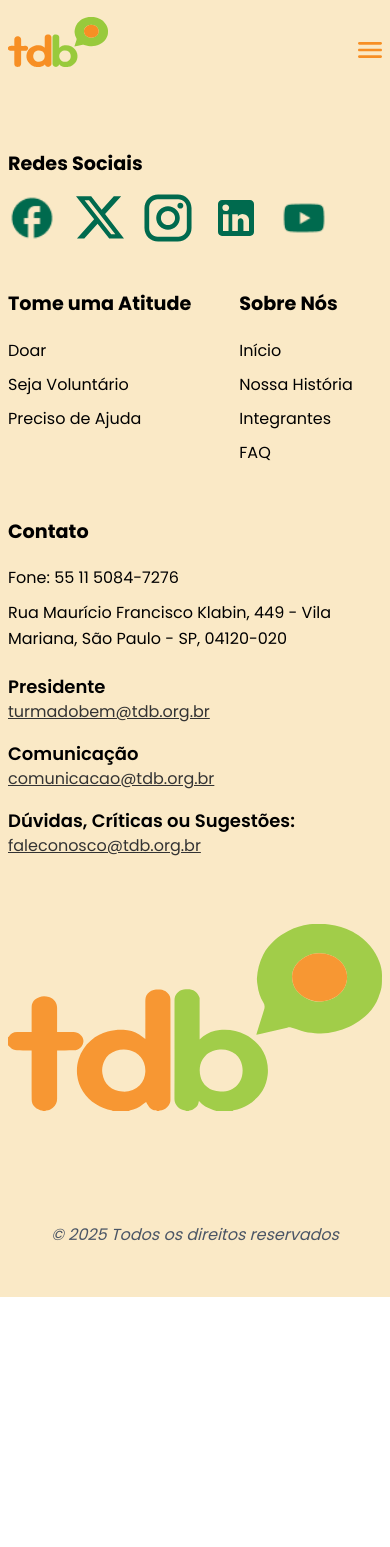
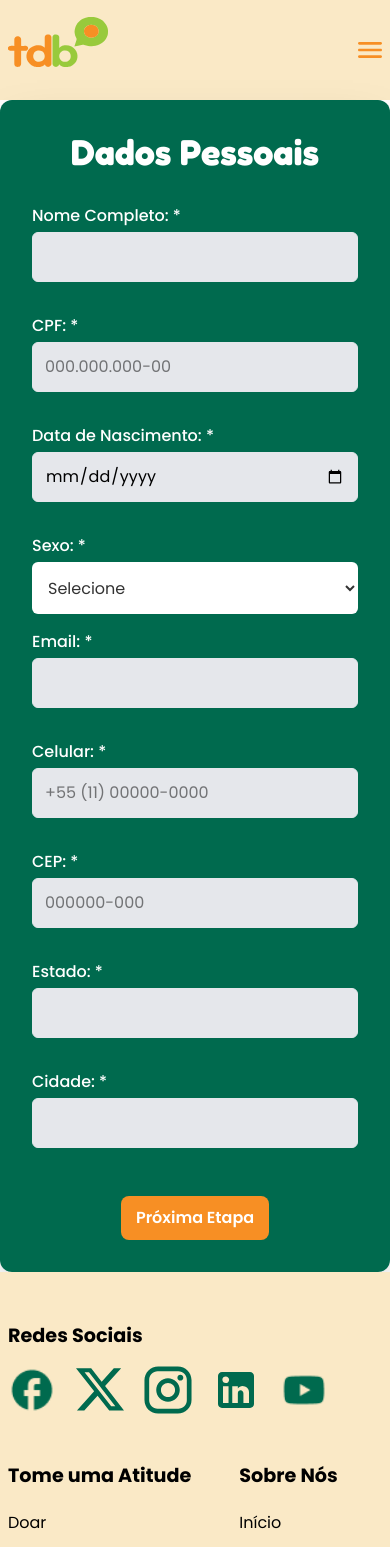
Before and after one commit to TdB-PlataformaRaizDoBem/Raiz-do-Bem, a React (Vite) app: page /contato in a window 390 px wide. Shown: the top 1547 px of the page. Before the commit the page ends 1297 px from the top, so only its background shows below. Built offline with nearby package versions, Linux system fonts and the light colour scheme.

Commit message:
feat(formSteps): implementação de formulário multi-etapas

```diff
--- a/src/components/form/Input.tsx
+++ b/src/components/form/Input.tsx
@@ -1,50 +1,33 @@
-import React from 'react'
+import React, { forwardRef } from "react";
 
-type InputProps = React.ComponentProps<'input'> & {
+type InputProps = React.ComponentProps<"input"> & {
   label: string;
   error?: string | null;
-}
+};
 
-const Input = ({ label, error, ...rest }: InputProps) => {
-
-  const baseStyleInput = `
-    border
-    border-gray-200
-    block
-    w-full
-    text-base
-    p-3
-    rounded-md
-    bg-gray-200
-    transition
-    focus:outline-none
-    hover:border-[#fb1]
-    hover:bg-white
-    hover:shadow-[0_0_0_3px_#fea]
-  `
+const Input = forwardRef<HTMLInputElement, InputProps>(
+  ({ label, error, ...rest }, ref) => {
+    const baseStyleInput = `border border-gray-200 block w-full p-3 rounded-md bg-gray-200 focus:outline-none hover:border-[#fb1] transition-all ${error ? "border-red-600" : ""}`;
 
     return (
       <div className="mb-4">
         <label
           htmlFor={rest.name}
-        className="block mb-1 font-medium"
+          className="block mb-1 font-medium text-white"
         >
           {label}
         </label>
-
         <input
           {...rest}
+          ref={ref}
           id={rest.name}
           className={baseStyleInput}
         />
+        {error && <p className="text-red-500 text-xs mt-1">{error}</p>}
+      </div>
+    );
+  },
+);
 
-      {error && (
-        <p className='text-red-600 text-sm mt-1'>
-          {error}
-        </p>
-      )}
-    </div>
-  )
-}
-
-export default Input
+Input.displayName = "Input";
+export default Input;
--- a/src/components/form/TextArea.tsx
+++ b/src/components/form/TextArea.tsx
@@ -1,13 +1,13 @@
-import React from 'react'
+import React, { forwardRef } from 'react';
 
 type TextAreaProps = React.ComponentProps<'textarea'> & {
   label: string;
   error?: string | null;
 };
 
-const TextArea = ({label, error, ...rest}: TextAreaProps) => {
-
-  const BaseStyleTextarea = `
+const TextArea = forwardRef<HTMLTextAreaElement, TextAreaProps>(
+  ({ label, error, ...rest }, ref) => {
+    const baseStyleTextarea = `
       border
       border-gray-200
       block
@@ -22,23 +22,32 @@ const TextArea = ({label, error, ...rest}: TextAreaProps) => {
       hover:bg-white
       hover:shadow-[0_0_0_3px_#fea]
       resize-none
-  `
+      ${error ? 'border-red-600 shadow-[0_0_0_1px_red]' : ''}
+    `;
 
     return (
-    <div className='mb-4'>
-      <label htmlFor={rest.name} className='block mb-[5px]'>{label}</label>
+      <div className="mb-4">
+        <label htmlFor={rest.name} className="block mb-1 font-medium text-white">
+          {label}
+        </label>
+
         <textarea
+          {...rest}
           id={rest.name}
-      className={BaseStyleTextarea}
+          ref={ref}
+          className={baseStyleTextarea}
         />
 
         {error && (
-        <p className='text-red-600 text-sm mt-1'>
+          <p className="text-red-600 text-sm mt-1">
             {error}
           </p>
         )}
       </div>
-  )
+    );
   }
+);
 
-export default TextArea
+TextArea.displayName = "TextArea";
+
+export default TextArea;
--- a/src/pages/contact/Contact.tsx
+++ b/src/pages/contact/Contact.tsx
@@ -1,9 +1,10 @@
 import React from "react";
+import ContactForm from "./Form/ContactForm";
 
 const Contact = () => {
   return (
     <>
-
+      <ContactForm />
     </>
   );
 };
--- /dev/null
+++ b/src/pages/contact/Form/ContactForm.tsx
@@ -0,0 +1,91 @@
+import React from "react";
+import { FormProvider, useForm } from "react-hook-form";
+import { Button } from "../../../components/ui/Button";
+import StepOne from "./StepOne";
+import StepTwo from "./StepTwo";
+
+export interface ContactFormData {
+  nome: string;
+  cpf: string;
+  nascimento: string;
+  sexo: "masculino" | "feminino";
+  violenciaDomestica?: "sim" | "nao";
+  celular: string;
+  email: string;
+  cep: string;
+  cidade: string;
+  estado: string;
+  acompanhamento: "sim" | "nao";
+  problemas: string;
+  tempoSintomas: string;
+  mensagem?: string;
+}
+
+const ContactForm = () => {
+  const [step, setStep] = React.useState(1);
+  const methods = useForm<ContactFormData>({ mode: "onBlur" });
+
+  const onSubmit = (data: ContactFormData) => {
+    console.log("Dados Finais:", data);
+    alert("Enviado com sucesso!");
+  };
+
+  const handleNextStep = async () => {
+    const fieldsToValidate: (keyof ContactFormData)[] = [
+      "nome",
+      "cpf",
+      "nascimento",
+      "sexo",
+      "celular",
+      "email",
+      "cep",
+      "cidade",
+      "estado"
+    ];
+
+    const isStepOneValid = await methods.trigger(fieldsToValidate);
+
+    if (isStepOneValid) {
+      setStep(2);
+    }
+  };
+
+  return (
+    <FormProvider {...methods}>
+      <form
+        onSubmit={methods.handleSubmit(onSubmit)}
+        className="bg-darkgreen p-8 rounded-xl shadow-2xl max-w-[860px] mx-auto"
+      >
+        {step === 1 ? <StepOne /> : <StepTwo />}
+
+        <div className="flex gap-4 justify-center mt-8">
+          {step === 2 && (
+            <Button
+              type="button"
+              onClick={() => setStep(1)}
+              className="bg-transparent border border-white"
+            >
+              Voltar
+            </Button>
+          )}
+
+          {step === 1 ? (
+            <Button
+              type="button"
+              onClick={handleNextStep}
+              className="bg-orange"
+            >
+              Próxima Etapa
+            </Button>
+          ) : (
+            <Button type="submit" className="bg-orange">
+              Enviar para Triagem
+            </Button>
+          )}
+        </div>
+      </form>
+    </FormProvider>
+  );
+};
+
+export default ContactForm;
--- /dev/null
+++ b/src/pages/contact/Form/StepOne.tsx
@@ -0,0 +1,141 @@
+import React from "react";
+import Input from "../../../components/form/Input";
+import { type ContactFormData } from "./ContactForm";
+import { useFormContext } from "react-hook-form";
+
+const StepOne = () => {
+  const {
+    register,
+    formState: { errors },
+    watch,
+  } = useFormContext<ContactFormData>();
+  const sexo = watch("sexo");
+
+  return (
+    <div className="animate-fadeIn grid grid-cols-1 md:grid-cols-2 gap-4">
+      <h2 className="col-span-full text-white text-4xl font-bold mb-4 text-center">
+        Dados Pessoais
+      </h2>
+      <div className="col-span-full">
+        <Input
+          label="Nome Completo: *"
+          {...register("nome", { required: "O nome é obrigatório." })}
+          error={errors.nome?.message}
+        />
+      </div>
+      <Input
+        label="CPF: *"
+        placeholder="000.000.000-00"
+        {...register("cpf", {
+          required: "CPF é obrigatório.",
+          pattern: {
+            value: /^\d{3}\.\d{3}\.\d{3}-\d{2}$/,
+            message: "Formato inválido. Use 000.000.000-00",
+          },
+        })}
+        error={errors.cpf?.message}
+      />
+      <Input
+        label="Data de Nascimento: *"
+        type="date"
+        {...register("nascimento", {
+          required: "A data de nascimento é obrigatório.",
+        })}
+        error={errors.nascimento?.message}
+      />
+
+      <div className="col-span-full grid grid-cols-1 md:grid-cols-2 gap-4">
+        <div className="flex flex-col">
+          <label className="block mb-1 font-medium text-white font-sans">
+            Sexo: *
+          </label>
+          <select
+            {...register("sexo", { required: "Obrigatório" })}
+            className="w-full p-3 rounded-md bg-white text-black focus:outline-none h-[52px]"
+          >
+            <option value="">Selecione</option>
+            <option value="masculino">Masculino</option>
+            <option value="feminino">Feminino</option>
+          </select>
+        </div>
+
+        {sexo === "feminino" && (
+          <div className="flex flex-col animate-fadeIn">
+            <label className="block mb-1 font-medium text-white font-sans">
+              Vítima de violência?
+            </label>
+            <select
+              {...register("violenciaDomestica", { required: "Obrigatório" })}
+              className="w-full p-3 rounded-md bg-white text-black focus:outline-none h-[52px]"
+            >
+              <option value="">Selecione</option>
+              <option value="sim">Sim</option>
+              <option value="nao">Não</option>
+            </select>
+          </div>
+        )}
+      </div>
+
+      <div className="col-span-full">
+        <Input
+          label="Email: *"
+          type="email"
+          {...register("email", {
+            required: "O email é obrigatório.",
+            pattern: {
+              value: /^[a-zA-Z0-9._%+-]+@[a-zA-Z0-9.-]+\.[a-zA-Z]{2,}$/,
+              message: "O email deve conter o @",
+            },
+          })}
+          error={errors.email?.message}
+        />
+      </div>
+
+      <Input
+        label="Celular: *"
+        placeholder="+55 (11) 00000-0000"
+        {...register("celular", {
+          required: "O número do celular é obrigatório",
+          pattern: {
+            value:
+              /^\+([1-9]{1,3})?[\s.-]?\(?[1-9]{2}\)?[\s.-]?9?[0-9]{4}[\s.-]?[0-9]{4}$/,
+            message:
+              "O número de celular deve conter o DDI, DDD, Prefixo e Sufixo",
+          },
+        })}
+        error={errors.celular?.message}
+      />
+
+      <Input
+        label="CEP: *"
+        placeholder="000000-000"
+        {...register("cep", {
+          required: "O CEP é obrigatório",
+          pattern: {
+            value: /^[0-9]{5}-?[0-9]{3}$/,
+            message: "O CEP deve conter apenas caracteres númericos",
+          },
+        })}
+        error={errors.cep?.message}
+      />
+
+      <Input
+        label="Estado: *"
+        {...register("estado", {
+          required: "O estado é obrigatório",
+        })}
+        error={errors.estado?.message}
+      />
+
+      <Input
+        label="Cidade: *"
+        {...register("cidade", {
+          required: "A cidade é obrigatório",
+        })}
+        error={errors.cidade?.message}
+      />
+    </div>
+  );
+};
+
+export default StepOne;
--- /dev/null
+++ b/src/pages/contact/Form/StepTwo.tsx
@@ -0,0 +1,53 @@
+import React from "react";
+import { useFormContext } from "react-hook-form";
+import Input from "../../../components/form/Input";
+import TextArea from "../../../components/form/TextArea"; // Se você tiver esse componente
+import { type ContactFormData } from "./ContactForm";
+
+const StepTwo = () => {
+  const {
+    register,
+    formState: { errors },
+  } = useFormContext<ContactFormData>();
+
+  return (
+    <div className="animate-fadeIn flex flex-col gap-6">
+      <h2 className="text-white text-xl font-bold mb-2 font-fredoka border-b border-white/20 pb-2">
+        Triagem Clínica
+      </h2>
+
+      <div className="flex flex-col">
+        <label className="block mb-1 font-medium text-white font-sans">
+          Já possui acompanhamento odontológico? *
+        </label>
+        <select
+          {...register("acompanhamento", { required: "Obrigatório" })}
+          className="w-full p-3 rounded-md bg-white text-black focus:outline-none"
+        >
+          <option value="">Selecione</option>
+          <option value="sim">Sim</option>
+          <option value="nao">Não</option>
+        </select>
+        {errors.acompanhamento && (
+          <p className="text-orange text-xs mt-1">{errors.acompanhamento.message}</p>
+        )}
+      </div>
+
+      <Input
+        label="Principais problemas percebidos: *"
+        placeholder="Ex: Dor, dentes ausentes, sangramento..."
+        {...register("problemas", { required: "Descreva brevemente o que sente." })}
+        error={errors.problemas?.message}
+      />
+
+      <TextArea
+        label="Conte um pouco sobre sua situação (Opcional)"
+        placeholder="Espaço para detalhes adicionais que queira compartilhar..."
+        rows={4}
+        {...register("mensagem")}
+      />
+    </div>
+  );
+};
+
+export default StepTwo;
--- a/src/pages/faq/Faq.tsx
+++ b/src/pages/faq/Faq.tsx
@@ -1,5 +1,5 @@
 import React from "react";
-import { faqCategories, type FaqCategory, type FaqItem } from "./FaqData";
+import { faqCategories, type FaqCategory, type FaqItem } from "./faqData";
 import MascoteFaq from "../../assets/img/mascote.png";
 import { Link } from "react-router-dom";
 
```
Lines whose indentation alone changed are shown as unchanged.
